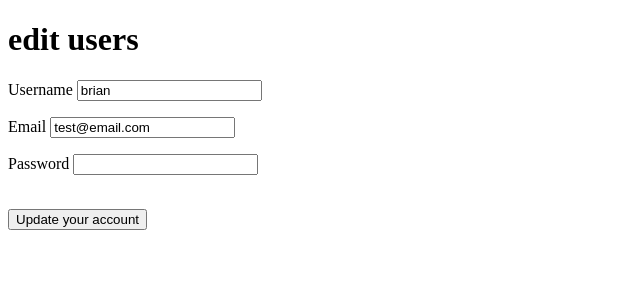
After one commit to brianngeywo/alpharent, a Rails app: page /users/2/edit in a window 1280 px wide. The commit adds this page. Shown: the top 300 px of the page, without its empty margins (0-640 px from the left). Run offline with Rails 7, Linux system fonts and the light colour scheme.

Commit message:
edit users

```diff
--- a/app/controllers/rentals_controller.rb
+++ b/app/controllers/rentals_controller.rb
@@ -1,7 +1,7 @@
 class RentalsController < ApplicationController
 before_action :set_rental, only: [:edit, :update, :show, :destory]
-    def index
-      @rentals = Rental.all
+  def index
+    @rentals = Rental.all
   end
 
   def new
--- a/app/controllers/users_controller.rb
+++ b/app/controllers/users_controller.rb
@@ -3,10 +3,14 @@ class UsersController < ApplicationController
     def new
         @user = User.new
     end
+    def edit
+        @user = User.find(params[:id])
+    end
+
     def create
         @user = User.new(user_params)
         if @user.save
-          flash[:success] = "Wlcome to the alpha rent"
+          flash[:success] = "Welcome to the alpha rent"
           redirect_to rentals_url
         else
           flash[:error] = "Something went wrong"
@@ -16,6 +20,16 @@ class UsersController < ApplicationController
     def show
         @user = User.find(params[:id])
     end
+    def update
+        @user = User.find(params[:id])
+        if @user.update_attributes(user_params)
+          flash[:success] = "User was successfully updated"
+          redirect_to @user
+        else
+          flash[:error] = "Something went wrong"
+          render 'edit'
+        end
+    end
 
 
     private
--- /dev/null
+++ b/app/views/users/_form.html.erb
@@ -0,0 +1,25 @@
+<%= form_for @user do |f| %>
+  <% if @user.errors.any? %>
+    <h2>you encountered the following errors</h2>
+    <ul>
+        <% @user.errors.full_messages.each do |msg| %>
+            <li><%= msg %></li>
+        <% end %>
+    </ul>
+  <% end %>
+
+<P>
+    <%= f.label :username %>
+    <%= f.text_field :username %>
+</p>
+<p>
+    <%= f.label :email %>
+    <%= f.email_field :email %>
+</p>
+<p>
+    <%= f.label :password %>
+    <%= f.password_field :password %>
+</p>
+<br>
+    <%= f.submit (@user.new_record? ? "Create account" : "Update your account") %>
+<% end %>
--- /dev/null
+++ b/app/views/users/edit.html.erb
@@ -0,0 +1,2 @@
+<h1>edit users</h1>
+<%= render 'form' %>
```
Also changed, not shown: app/views/users/new.html.erb (+2 -25 lines), app/views/users/show.html.erb (+7 -0 lines), db/development.sqlite3, 1 other file.
